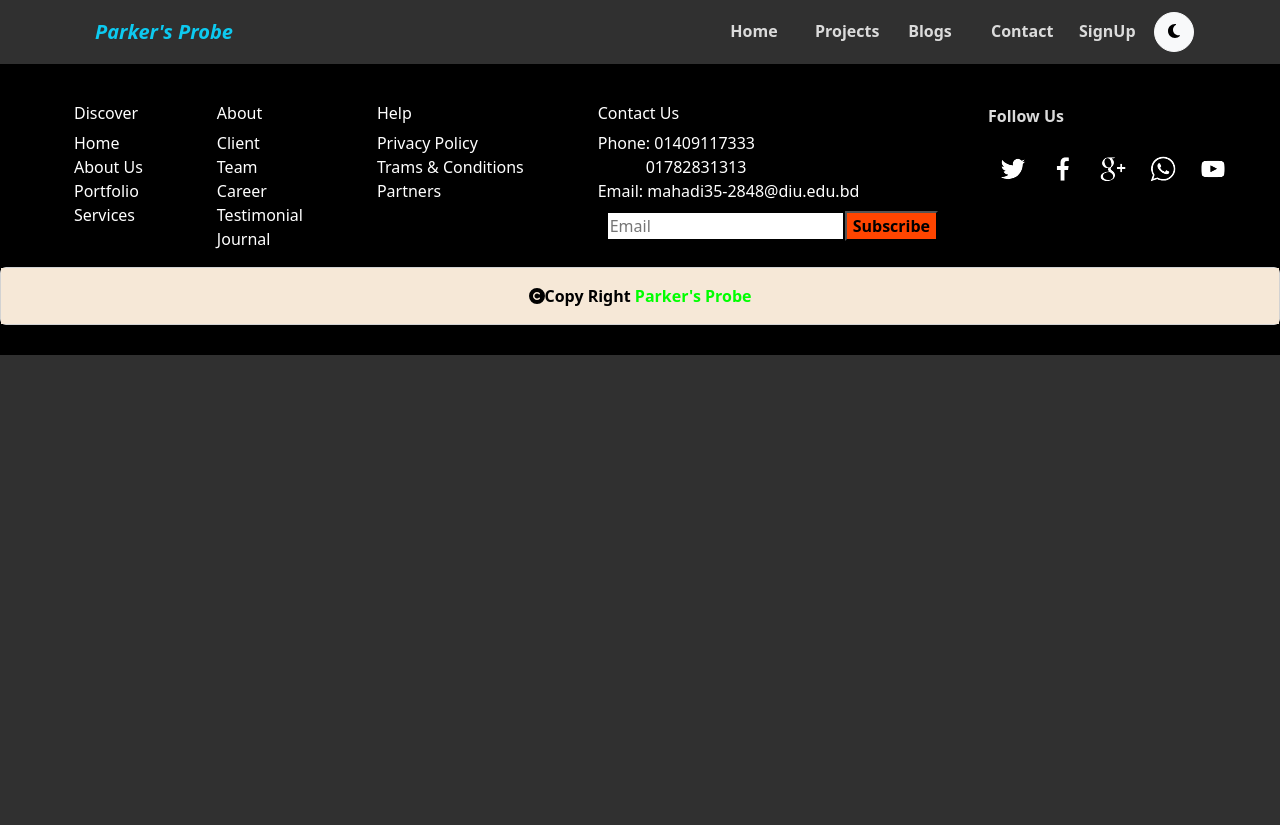
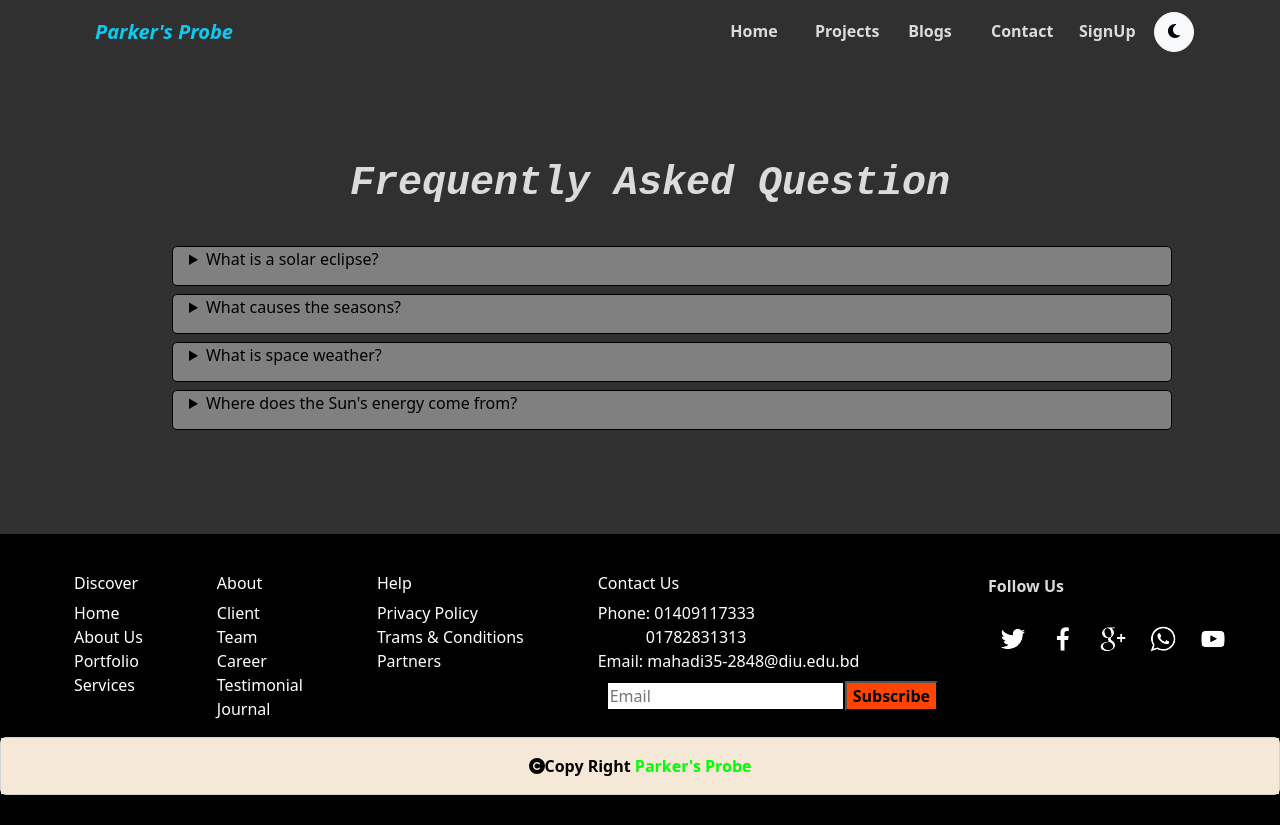
Before and after one commit to mahadihasan2022/parkers-probe, a React (Create React App) app: page /Quiz in a window 1280 px wide. Before the commit the page ends 800 px from the top, so only its background shows below. Built offline with nearby package versions, Linux system fonts and the light colour scheme.

Commit message:
final commit

```diff
--- a/package.json
+++ b/package.json
@@ -45,5 +45,9 @@
       "last 1 firefox version",
       "last 1 safari version"
     ]
+  },
+  "devDependencies": {
+    "autoprefixer": "^10.4.12",
+    "postcss": "^8.4.16"
   }
 }
--- a/src/App.js
+++ b/src/App.js
@@ -6,6 +6,7 @@ import AOS from "aos";
 import Home from "./Pages/Home/Home";
 import Header from "./Share/Header/Header";
 import Footer from "./Share/Footer/Footer";
+import Quiz from "./Theme/Quiz/Quiz";
 AOS.init();
 
 export const ThemeContextProvider = createContext();
@@ -21,6 +22,7 @@ function App() {
         <Header />
         <Routes>
           <Route path="/" element={<Home />} />
+          <Route path="/Quiz" element={<Quiz />} />
         </Routes>
         <Footer></Footer>
       </ThemeContextProvider.Provider>
--- a/src/Share/Carts/Carts.css
+++ b/src/Share/Carts/Carts.css
@@ -17,7 +17,7 @@
     font-weight: bold;
     font-style: italic;
     padding-bottom: 20px;
-    color: rgb(7, 119, 54);
+    color: wheat;
 }
 .item{
     /* display: grid;
@@ -50,14 +50,14 @@
 .btn-details{
     display: flex;
     justify-content: end;
-    padding-top: 35px;
+    padding-top: 50px;
     padding-bottom: 25px;
     padding-right: 50px;
 }
 .btn-color{
     font-weight: bold;
     border: none;
-    width: 130px;
+    width: 180px;
     height: 40px;
     background-color: rgba(9, 244, 244, 0.976);
     border-radius: 8px;
--- a/src/Share/Carts/Carts.js
+++ b/src/Share/Carts/Carts.js
@@ -10,8 +10,18 @@ import parkerSolar from "../../images/parkerSolar.svg";
 import olympus from "../../images/olympus.svg";
 import spirit from "../../images/spirit.svg";
 import sunLight from "../../images/sunLight.svg";
+import { useNavigate } from "react-router-dom";
 
 const Carts = () => {
+  const navigate = useNavigate();
+
+
+  const handleAddQuiz = () =>{
+    navigate('/Quiz');
+  }
+
+
+
   return (
     <div className="items">
       <h1>Learning Material Tour. </h1>
@@ -88,8 +98,8 @@ const Carts = () => {
         </Card>
       </div>
       <div className="btn-details">
-        <button className="btn-color">
-          Simulator!{" "}
+        <button
+        onClick={handleAddQuiz} className="btn-color">Explore To Learn!
           <span>
             <FontAwesomeIcon icon={faArrowRight} />
           </span>
--- /dev/null
+++ b/src/Theme/Quiz/Quiz.css
@@ -0,0 +1,33 @@
+.quiz-body h1{
+    text-align: center;
+    font-weight: bold;
+    font-style: italic;
+    font-family: monospace;
+    padding-left: 20px;
+    padding-bottom: 30px;
+}
+.question-body{
+    width: 100%;
+    text-align: left;
+
+}
+.text-width{
+    font-weight: 700;
+    border-radius: 5px;
+    background-color: gray;
+    width: 1000px;
+    height: 40px;
+    color: black;
+    font-weight: 500;
+    border: 1.5px solid;
+}
+.ques-cont{
+    display: flex;
+    align-items: center;
+    justify-content: center;
+}
+.info{
+color: black;
+border-radius: 5px;
+padding-left: 20px;
+}
--- /dev/null
+++ b/src/Theme/Quiz/Quiz.js
@@ -0,0 +1,75 @@
+import React from "react";
+import "./Quiz.css";
+
+const Quiz = () => {
+  return (
+    <section class=" quiz-body p-5 m-5">
+      <h1>Frequently Asked Question</h1>
+      <div class="question-body">
+        <div class="">
+          <div class="container">
+            <div class=""></div>
+            <div class="">
+              <div class="padding">
+                <details class=" pb-2">
+                  <summary class="pl-3 text-width">
+                    What is a solar eclipse?
+                  </summary>
+
+                  <span className="info">
+                    An eclipse happens when a planet or a moon gets in the way
+                    of the Sun’s light. Here on Earth, we can experience two
+                    kinds of eclipses: solar eclipses and lunar eclipses.
+                  </span>
+                </details>
+                <details class="ques-cont mb-2">
+                  <summary class="pl-3 text-width">
+                    What causes the seasons?
+                  </summary>
+
+                  <span className="info">
+                    Earth's tilted axis causes the seasons. Throughout the year,
+                    different parts of Earth receive the Sun's most direct rays.
+                    So, when the North Pole tilts toward the Sun, it's summer in
+                    the Northern Hemisphere. And when the South Pole tilts
+                    toward the Sun, it's winter in the Northern Hemisphere.
+                  </span>
+                </details>
+                <details class="mb-2">
+                  <summary class=" pl-3 w-100 text-width">
+                    What is space weather?
+                  </summary>
+
+                  <span className="info">
+                    Activity on the Sun’s surface creates a type of weather
+                    called space weather. The Sun is really far away—about 93
+                    million miles (150 million kilometers)—from Earth. However,
+                    space weather can affect Earth and the rest of the solar
+                    system.
+                  </span>
+                </details>
+              </div>
+              <div class="">
+                <details class="mb-2">
+                  <summary class=" pl-3 w-100 text-width">
+                    Where does the Sun's energy come from?
+                  </summary>
+
+                  <span className="info">
+                    Solar energy is created by nuclear fusion that takes place
+                    in the sun. Fusion occurs when protons of hydrogen atoms
+                    violently collide in the sun's core and fuse to create a
+                    helium atom. This process, known as a PP (proton-proton)
+                    chain reaction, emits an enormous amount of energy
+                  </span>
+                </details>
+              </div>
+            </div>
+          </div>
+        </div>
+      </div>
+    </section>
+  );
+};
+
+export default Quiz;
```
Also changed, not shown: 1 other file (tests, documents, lock files or other folders).
